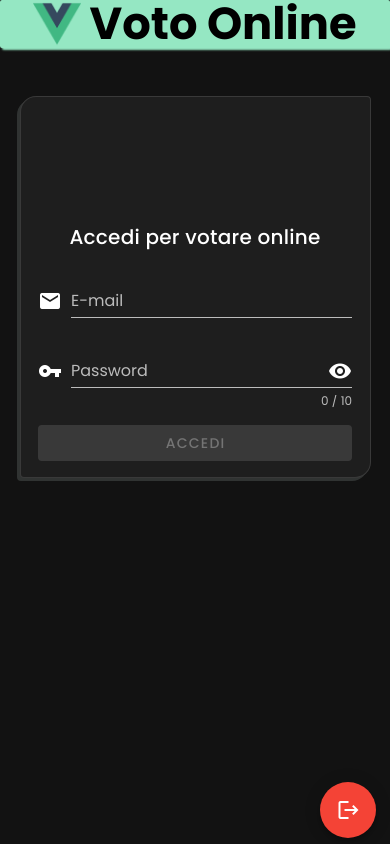
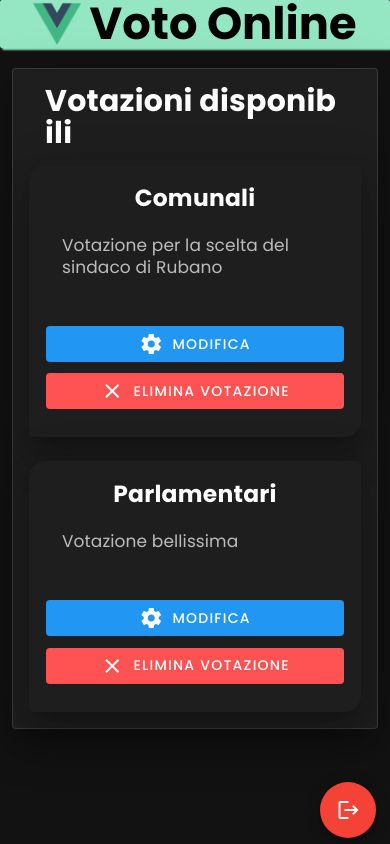
Before and after one commit to ragoale99/VotoOnline-Vue.js, a Vue app: page / in a window 390 px wide. Built offline with nearby package versions, Linux system fonts and the light colour scheme.

Commit message:
delete votation

```diff
--- a/src/components/AdminContent.vue
+++ b/src/components/AdminContent.vue
@@ -1,3 +1,169 @@
 <template>
-	<h1>admin</h1>
+	<v-container fluid class="mt-2">
+		<v-card elevation="24" outlined class="pa-4">
+			<v-card-title class="justify-center pt-0"
+				><h2>Votazioni disponibili</h2>
+			</v-card-title>
+			<p v-if="votationsToDoEmpty === true" class="text-center mt-4 mex">
+				Non ci sono votazioni disponibili in questo momento! Puoi però crearne
+				una nuova!
+			</p>
+			<v-row class="mx-md-5" align="center" v-if="!votationsToDoEmpty">
+				<v-col
+					v-for="votation in votationsToDo"
+					:key="votation.id"
+					cols="12"
+					md="6"
+					:lg="setNumberColums()"
+				>
+					<v-card elevation="24" shaped class="px-4 pb-4 borders">
+						<v-card-title class="justify-center">
+							<h3>{{ votation.title }}</h3>
+						</v-card-title>
+						<v-card-text class="my-4">
+							<v-row align="center" class="mx-0 mt-2"></v-row>
+							<p class="bigger">{{ votation.description }}</p>
+						</v-card-text>
+						<div class="flex">
+							<v-btn
+								color="primary mx-4"
+								depressed
+								class="px-4 btn-block"
+								@click="
+									setVotation(votation);
+									startVotation = true;
+								"
+							>
+								<v-icon dark class="mr-2">settings</v-icon>Modifica</v-btn
+							>
+							<v-dialog
+								:retain-focus="false"
+								v-model="dialogToDelete"
+								width="500"
+							>
+								<template v-slot:activator="{ on, attrs }">
+									<v-btn
+										color="error"
+										depressed
+										class="px-4 btn-block"
+										v-bind="attrs"
+										v-on="on"
+										@click="
+											setVotation(votation);
+											startVotation = true;
+										"
+									>
+										<v-icon dark class="mr-2">clear</v-icon>Elimina
+										votazione</v-btn
+									>
+								</template>
+								<v-card>
+									<v-card-title>
+										<h3>Elimina la votazione</h3>
+									</v-card-title>
+
+									<v-divider></v-divider>
+
+									<v-card-text class="mt-4 bigger"
+										>Sicuro di voler eliminare la votazione?</v-card-text
+									>
+									<v-divider></v-divider>
+
+									<v-card-actions>
+										<v-spacer></v-spacer>
+										<v-btn @click="dialogToDelete = false" class="px-4">
+											Indietro
+										</v-btn>
+										<v-btn
+											@click="
+												deleteVotation(selectedVotation);
+												votationsToDo = setVotationsToDo();
+												dialogToDelete = false;
+											"
+											color="error"
+											class="px-4"
+										>
+											Elimina
+										</v-btn>
+									</v-card-actions>
+								</v-card>
+							</v-dialog>
+						</div>
+					</v-card>
+				</v-col>
+			</v-row>
+		</v-card>
+	</v-container>
 </template>
+
+<script>
+export default {
+	data() {
+		return {
+			dialogToDelete: false,
+			votationsToDo: "",
+			votationsToDoEmpty: false,
+			selectedVotation: "",
+		};
+	},
+	methods: {
+		setVotationsToDo() {
+			const votationsToDo = this.getVotations.filter(
+				(votation) => votation.voted === false
+			);
+			if (votationsToDo.length === 0) {
+				this.votationsToDoEmpty = true;
+				return;
+			}
+			return votationsToDo;
+		},
+		setVotation(votation) {
+			this.selectedVotation = votation;
+		},
+		setNumberColums() {
+			if (this.votationsToDo.length === 2) return 6;
+			return 4;
+		},
+		deleteVotation(votation) {
+			this.$store.dispatch("deleteVotation", { votation: votation });
+		},
+	},
+	computed: {
+		getVotations() {
+			return this.$store.getters.votationsStored;
+		},
+	},
+	beforeMount() {
+		this.votationsToDo = this.setVotationsToDo();
+	},
+};
+</script>
+
+<style scoped>
+.borders {
+	border: 1px solid rgb(179, 179, 179);
+}
+
+.bigger {
+	font-size: 17px;
+}
+
+.mex {
+	color: red;
+	font-size: 20px;
+}
+
+@media (max-width: 1005px) {
+	.flex {
+		display: flex;
+		flex-direction: column;
+		justify-content: flex-start;
+		align-items: center;
+	}
+
+	.btn-block {
+		width: 100%;
+		margin-bottom: 0.8em;
+	}
+}
+</style>
--- a/src/components/GenericUserContent.vue
+++ b/src/components/GenericUserContent.vue
@@ -15,7 +15,7 @@
 							:key="votation.id"
 							cols="12"
 							md="6"
-							lg="4"
+							:lg="setNumberColums()"
 						>
 							<v-card elevation="24" shaped class="px-4 pb-4 borders">
 								<v-card-title class="justify-center">
@@ -123,7 +123,7 @@
 							:key="votation.id"
 							cols="12"
 							md="6"
-							lg="4"
+							:lg="setNumberColums()"
 						>
 							<v-card elevation="24" outlined shaped class="px-4 pb-4  borders">
 								<v-card-title class="justify-center"
@@ -261,6 +261,10 @@
 			}
 			return votationsDone;
 		},
+		setNumberColums() {
+			if (this.votationsToDo.length === 2) return 6;
+			return 4;
+		},
 	},
 	computed: {
 		getVotations() {
--- a/src/components/Votation.vue
+++ b/src/components/Votation.vue
@@ -6,7 +6,7 @@
 				:key="option.nome"
 				cols="12"
 				md="6"
-				:lg="setNumberColums('lg')"
+				:lg="setNumberColums()"
 			>
 				<v-card
 					elevation="24"
--- a/src/store/actions.js
+++ b/src/store/actions.js
@@ -5,4 +5,7 @@
 	changeVotation(context, result, votation) {
 		context.commit("changeVotation", result, votation);
 	},
+	deleteVotation(context, votation) {
+		context.commit("deleteVotation", votation);
+	},
 };
--- a/src/store/index.js
+++ b/src/store/index.js
@@ -98,7 +98,7 @@
 					],
 				},
 			],
-			role: "",
+			role: "admin",
 		};
 	},
 	mutations: rootMutations,
--- a/src/store/mutations.js
+++ b/src/store/mutations.js
@@ -9,4 +9,9 @@
 		voteToChange.voted = true;
 		voteToChange.result = payload.result;
 	},
+	deleteVotation(state, payload) {
+		state.votations = state.votations.filter(
+			(votation) => votation !== payload.votation
+		);
+	},
 };
```
